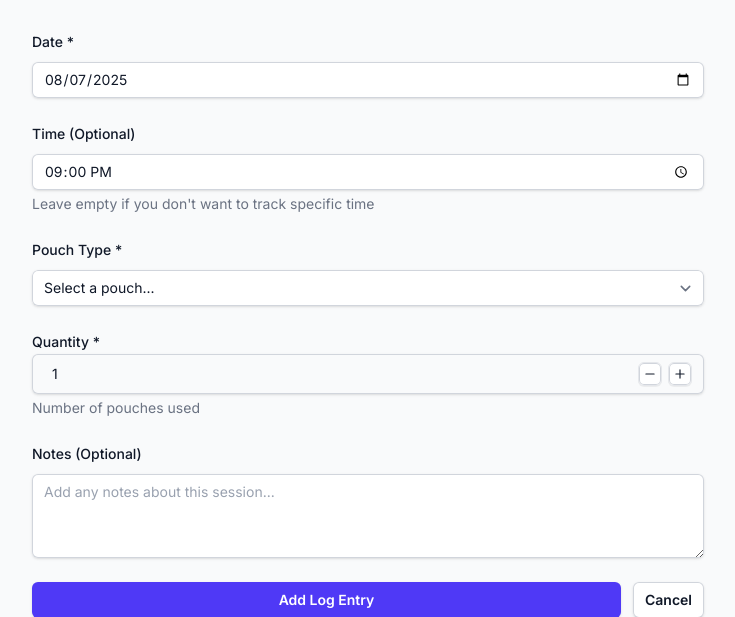
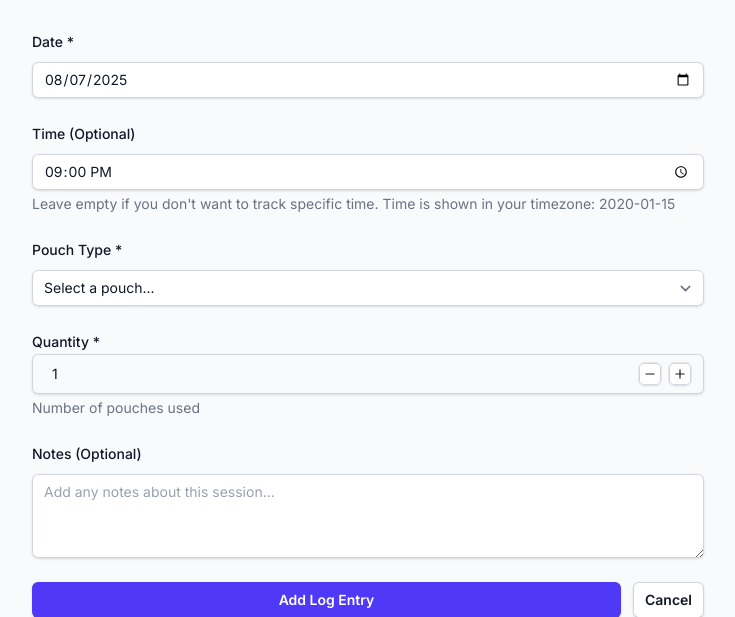
Before and after one commit to MAbbara/Nicotine-Tracker, a Flask app: page /log/add in a window 1280 px wide. Shown: the part 143-760 px from the top of the page, without its empty margins (32-767 px from the left). Run offline with Flask 3, Linux system fonts and the light colour scheme; the visitor is signed in with stand-in values (Sample User, id 1); tables that the repository leaves empty hold one stand-in row (values such as "Sample post").

Commit message:
Added timezone handling and conversion for log entries and user preferences

```diff
--- a/routes/auth.py
+++ b/routes/auth.py
@@ -128,6 +128,7 @@
             if user and user.check_password(password):
                 session['user_id'] = user.id
                 session['user_email'] = user.email
+                session['user_timezone'] = user.timezone or 'UTC'
                 session.permanent = remember_me
 
                 current_app.logger.info(f'User {email} logged in successfully')
--- a/routes/logging.py
+++ b/routes/logging.py
@@ -37,21 +37,35 @@
                 flash('Quantity must be greater than 0.', 'error')
                 return redirect(url_for('logging.add_log'))
 
-            # Parse date (in user's timezone)
-            try:
-                log_date = datetime.strptime(log_date_str, '%Y-%m-%d').date()
-            except ValueError:
-                flash('Invalid date format.', 'error')
-                return redirect(url_for('logging.add_log'))
+            # Check if we have UTC values from timezone-aware frontend
+            utc_log_date_str = request.form.get('utc_log_date')
+            utc_log_time_str = request.form.get('utc_log_time')
+            frontend_timezone = request.form.get('user_timezone')
 
-            # Parse time (optional, in user's timezone)
-            log_time = None
-            if log_time_str:
+            if utc_log_date_str and utc_log_time_str and frontend_timezone:
+                # Use UTC values from timezone-aware frontend
                 try:
-                    log_time = datetime.strptime(log_time_str, '%H:%M').time()
+                    log_date = datetime.strptime(utc_log_date_str, '%Y-%m-%d').date()
+                    log_time = datetime.strptime(utc_log_time_str, '%H:%M').time()
                 except ValueError:
-                    flash('Invalid time format. Use HH:MM format.', 'error')
+                    flash('Invalid date/time format from timezone conversion.', 'error')
                     return redirect(url_for('logging.add_log'))
+            else:
+                # Fallback to server-side timezone conversion
+                try:
+                    log_date = datetime.strptime(log_date_str, '%Y-%m-%d').date()
+                except ValueError:
+                    flash('Invalid date format.', 'error')
+                    return redirect(url_for('logging.add_log'))
+
+                # Parse time (optional, in user's timezone)
+                log_time = None
+                if log_time_str:
+                    try:
+                        log_time = datetime.strptime(log_time_str, '%H:%M').time()
+                    except ValueError:
+                        flash('Invalid time format. Use HH:MM format.', 'error')
+                        return redirect(url_for('logging.add_log'))
 
             # Use service layer to create log entry
             try:
@@ -61,33 +75,60 @@
                     if not pouch:
                         flash('Selected pouch not found.', 'error')
                         return redirect(url_for('logging.add_log'))
-                    # Use existing pouch id with timezone conversion
-                    add_log_entry(
-                        user_id=user.id,
-                        log_date=log_date,
-                        log_time=log_time,
-                        quantity=quantity,
-                        notes=notes,
-                        pouch_id=pouch.id,
-                        user_timezone=user.timezone
-                    )
+                    # Use existing pouch id
+                    if utc_log_date_str and utc_log_time_str:
+                        # Direct UTC storage (already converted by frontend)
+                        add_log_entry(
+                            user_id=user.id,
+                            log_date=log_date,
+                            log_time=log_time,
+                            quantity=quantity,
+                            notes=notes,
+                            pouch_id=pouch.id,
+                            user_timezone=None  # Skip server-side conversion
+                        )
+                    else:
+                        # Server-side timezone conversion
+                        add_log_entry(
+                            user_id=user.id,
+                            log_date=log_date,
+                            log_time=log_time,
+                            quantity=quantity,
+                            notes=notes,
+                            pouch_id=pouch.id,
+                            user_timezone=user.timezone
+                        )
                 elif custom_brand and custom_nicotine_mg:
                     try:
                         custom_mg = int(custom_nicotine_mg)
                         if custom_mg <= 0:
                             flash('Custom nicotine content must be greater than 0.', 'error')
                             return redirect(url_for('logging.add_log'))
-                        # Create custom log entry with timezone conversion
-                        add_log_entry(
-                            user_id=user.id,
-                            log_date=log_date,
-                            log_time=log_time,
-                            quantity=quantity,
-                            notes=notes,
-                            custom_brand=custom_brand,
-                            custom_nicotine_mg=custom_mg,
-                            user_timezone=user.timezone
-                        )
+                        # Create custom log entry
+                        if utc_log_date_str and utc_log_time_str:
+                            # Direct UTC storage (already converted by frontend)
+                            add_log_entry(
+                                user_id=user.id,
+                                log_date=log_date,
+                                log_time=log_time,
+                                quantity=quantity,
+                                notes=notes,
+                                custom_brand=custom_brand,
+                                custom_nicotine_mg=custom_mg,
+                                user_timezone=None  # Skip server-side conversion
+                            )
+                        else:
+                            # Server-side timezone conversion
+                            add_log_entry(
+                                user_id=user.id,
+                                log_date=log_date,
+                                log_time=log_time,
+                                quantity=quantity,
+                                notes=notes,
+                                custom_brand=custom_brand,
+                                custom_nicotine_mg=custom_mg,
+                                user_timezone=user.timezone
+                            )
                     except ValueError:
                         flash('Invalid nicotine content. Please enter a number.', 'error')
                         return redirect(url_for('logging.add_log'))
--- a/routes/settings.py
+++ b/routes/settings.py
@@ -34,6 +34,9 @@
                 # Update user preferences
                 user.units_preference = units_preference
                 user.timezone = timezone
+
+                # Update session timezone for immediate effect
+                session['user_timezone'] = timezone
 
                 # Store additional preferences in session
                 preferences_data = {
@@ -296,6 +299,9 @@
             user.weight = weight
             user.timezone = timezone
             user.units_preference = units_preference
+
+            # Update session timezone for immediate effect
+            session['user_timezone'] = timezone
 
             # Store preferred brands as JSON
             if preferred_brands:
--- /dev/null
+++ b/static/js/timezone-handler.js
@@ -0,0 +1,213 @@
+class TimezoneHandler {
+    constructor() {
+        this.userTimezone = null;
+        this.init();
+    }
+
+    init() {
+        // Get user's preferred timezone from the page
+        const timezoneElement = document.querySelector('[data-user-timezone]');
+        if (timezoneElement) {
+            this.userTimezone = timezoneElement.getAttribute('data-user-timezone');
+        }
+
+        // Initialize form handlers
+        this.initializeFormHandlers();
+    }
+
+    initializeFormHandlers() {
+        // Handle add log form
+        const addLogForm = document.querySelector('#add-log-form');
+        if (addLogForm) {
+            this.setupAddLogForm(addLogForm);
+        }
+
+        // Handle edit log forms
+        const editLogForms = document.querySelectorAll('.edit-log-form');
+        editLogForms.forEach(form => this.setupEditLogForm(form));
+    }
+
+    setupAddLogForm(form) {
+        const dateInput = form.querySelector('input[name="log_date"]');
+        const timeInput = form.querySelector('input[name="log_time"]');
+
+        if (!dateInput || !timeInput) return;
+
+        // Set default values in user's timezone
+        this.setDefaultDateTime(dateInput, timeInput);
+
+        // Add timezone conversion on form submission
+        form.addEventListener('submit', (e) => {
+            this.handleFormSubmission(e, form, dateInput, timeInput);
+        });
+    }
+
+    setupEditLogForm(form) {
+        const dateInput = form.querySelector('input[name="log_date"]');
+        const timeInput = form.querySelector('input[name="log_time"]');
+
+        if (!dateInput || !timeInput) return;
+
+        // Convert existing UTC values to user timezone for editing
+        this.convertExistingValues(dateInput, timeInput);
+
+        // Add timezone conversion on form submission
+        form.addEventListener('submit', (e) => {
+            this.handleFormSubmission(e, form, dateInput, timeInput);
+        });
+    }
+
+    setDefaultDateTime(dateInput, timeInput) {
+        if (!this.userTimezone) return;
+
+        try {
+            // Get current time in user's timezone
+            const now = new Date();
+            const userTime = this.convertToUserTimezone(now);
+
+            // Set default date
+            if (!dateInput.value) {
+                dateInput.value = userTime.toISOString().split('T')[0];
+            }
+
+            // Set default time
+            if (!timeInput.value) {
+                const hours = userTime.getHours().toString().padStart(2, '0');
+                const minutes = userTime.getMinutes().toString().padStart(2, '0');
+                timeInput.value = `${hours}:${minutes}`;
+            }
+        } catch (error) {
+            console.warn('Error setting default timezone values:', error);
+        }
+    }
+
+    convertExistingValues(dateInput, timeInput) {
+        if (!this.userTimezone || !dateInput.value || !timeInput.value) return;
+
+        try {
+            // Parse the existing UTC values
+            const utcDateStr = dateInput.value;
+            const utcTimeStr = timeInput.value;
+
+            // Create UTC datetime
+            const utcDateTime = new Date(`${utcDateStr}T${utcTimeStr}:00.000Z`);
+
+            // Convert to user timezone
+            const userDateTime = this.convertToUserTimezone(utcDateTime);
+
+            // Update form fields
+            dateInput.value = userDateTime.toISOString().split('T')[0];
+            const hours = userDateTime.getHours().toString().padStart(2, '0');
+            const minutes = userDateTime.getMinutes().toString().padStart(2, '0');
+            timeInput.value = `${hours}:${minutes}`;
+        } catch (error) {
+            console.warn('Error converting existing timezone values:', error);
+        }
+    }
+
+    handleFormSubmission(event, form, dateInput, timeInput) {
+        if (!this.userTimezone) return;
+
+        try {
+            // Get the user's input values
+            const userDate = dateInput.value;
+            const userTime = timeInput.value;
+
+            if (!userDate || !userTime) return;
+
+            // Convert user's local input to UTC
+            const userDateTime = new Date(`${userDate}T${userTime}:00`);
+            const utcDateTime = this.convertToUTC(userDateTime);
+
+            // Create hidden fields with UTC values
+            this.addHiddenTimezoneFields(form, utcDateTime);
+
+        } catch (error) {
+            console.warn('Error handling timezone conversion on form submission:', error);
+        }
+    }
+
+    convertToUserTimezone(utcDate) {
+        if (!this.userTimezone) return utcDate;
+
+        // Use Intl.DateTimeFormat to convert to user's timezone
+        const formatter = new Intl.DateTimeFormat('en-CA', {
+            timeZone: this.userTimezone,
+            year: 'numeric',
+            month: '2-digit',
+            day: '2-digit',
+            hour: '2-digit',
+            minute: '2-digit',
+            second: '2-digit',
+            hour12: false
+        });
+
+        const parts = formatter.formatToParts(utcDate);
+        const year = parts.find(p => p.type === 'year').value;
+        const month = parts.find(p => p.type === 'month').value;
+        const day = parts.find(p => p.type === 'day').value;
+        const hour = parts.find(p => p.type === 'hour').value;
+        const minute = parts.find(p => p.type === 'minute').value;
+        const second = parts.find(p => p.type === 'second').value;
+
+        return new Date(`${year}-${month}-${day}T${hour}:${minute}:${second}`);
+    }
+
+    convertToUTC(userDateTime) {
+        if (!this.userTimezone) return userDateTime;
+
+        // Create a date in the user's timezone
+        const tempDate = new Date(userDateTime.toLocaleString('en-US', {timeZone: 'UTC'}));
+        const userOffset = userDateTime.getTime() - tempDate.getTime();
+
+        // Get the timezone offset for the user's timezone
+        const userTzDate = new Date(userDateTime.toLocaleString('en-US', {timeZone: this.userTimezone}));
+        const utcDate = new Date(userDateTime.toLocaleString('en-US', {timeZone: 'UTC'}));
+        const tzOffset = userTzDate.getTime() - utcDate.getTime();
+
+        // Apply the offset to get UTC time
+        return new Date(userDateTime.getTime() - tzOffset);
+    }
+
+    addHiddenTimezoneFields(form, utcDateTime) {
+        // Remove existing hidden timezone fields
+        const existingFields = form.querySelectorAll('.timezone-converted-field');
+        existingFields.forEach(field => field.remove());
+
+        // Add UTC date field
+        const utcDateField = document.createElement('input');
+        utcDateField.type = 'hidden';
+        utcDateField.name = 'utc_log_date';
+        utcDateField.value = utcDateTime.toISOString().split('T')[0];
+        utcDateField.className = 'timezone-converted-field';
+        form.appendChild(utcDateField);
+
+        // Add UTC time field
+        const utcTimeField = document.createElement('input');
+        utcTimeField.type = 'hidden';
+        utcTimeField.name = 'utc_log_time';
+        const hours = utcDateTime.getUTCHours().toString().padStart(2, '0');
+        const minutes = utcDateTime.getUTCMinutes().toString().padStart(2, '0');
+        utcTimeField.value = `${hours}:${minutes}`;
+        utcTimeField.className = 'timezone-converted-field';
+        form.appendChild(utcTimeField);
+
+        // Add timezone info field
+        const timezoneField = document.createElement('input');
+        timezoneField.type = 'hidden';
+        timezoneField.name = 'user_timezone';
+        timezoneField.value = this.userTimezone;
+        timezoneField.className = 'timezone-converted-field';
+        form.appendChild(timezoneField);
+    }
+}
+
+// Initialize when DOM is loaded
+document.addEventListener('DOMContentLoaded', () => {
+    new TimezoneHandler();
+});
+
+// Export for module use
+if (typeof module !== 'undefined' && module.exports) {
+    module.exports = TimezoneHandler;
+}
--- a/templates/base.html
+++ b/templates/base.html
@@ -214,8 +214,20 @@
   <script src="{{ url_for('static', filename='js/lodash.min.js') }}"></script>
   <script src="{{ url_for('static', filename='js/apexcharts.min.js') }}"></script>
   <script src="{{ url_for('static', filename='js/helper-apexcharts.js') }}"></script>
+  <!-- Timezone Handler -->
+  {% if session.user_id %}
+  <script src="{{ url_for('static', filename='js/timezone-handler.js') }}"></script>
+  <script>
+    // Set user timezone globally for timezone handler
+    document.documentElement.setAttribute('data-user-timezone', '{{ session.user_timezone or "UTC" }}');
+  </script>
+  {% endif %}
+
   <!-- Your custom JS -->
   <script src="{{ url_for('static', filename='js/main.js') }}"></script>
+
+  {% block extra_js %}{% endblock %}
+
   <script>
     window.HSStaticMethods.autoInit();
   </script>
--- a/templates/logging/add_log.html
+++ b/templates/logging/add_log.html
@@ -2,7 +2,12 @@
 
 {% block title %}Add Log Entry - Nicotine Tracker{% endblock %}
 
+{% block extra_js %}
+<script src="{{ url_for('static', filename='js/timezone-handler.js') }}"></script>
+{% endblock %}
+
 {% block content %}
+<div data-user-timezone="{{ user_timezone or 'UTC' }}">
 <div class="px-4 sm:px-6 lg:px-8">
   <!-- Header -->
   <div class="sm:flex sm:items-center">
@@ -16,7 +21,7 @@
 
   <!-- Form -->
   <div class="mt-8 max-w-2xl">
-    <form method="POST" class="space-y-6" data-validate>
+    <form method="POST" class="space-y-6" id="add-log-form" data-validate>
       <!-- Date -->
       <div>
         <label for="log_date" class="block text-sm font-medium leading-6 text-gray-900 dark:text-white">
@@ -34,11 +39,11 @@
           Time (Optional)
         </label>
         <div class="mt-2">
-          <input type="time" name="log_time" id="log_time"
+          <input type="time" name="log_time" id="log_time" value="{{ current_time or '' }}"
             class="block w-full rounded-md border-0 py-1.5 px-3 text-gray-900 shadow-sm ring-1 ring-inset ring-gray-300 placeholder:text-gray-400 focus:ring-2 focus:ring-inset focus:ring-indigo-600 sm:text-sm sm:leading-6 dark:bg-gray-700 dark:text-white dark:ring-gray-600">
         </div>
         <p class="mt-1 text-sm text-gray-500 dark:text-gray-400">
-          Leave empty if you don't want to track specific time
+          Leave empty if you don't want to track specific time. Time is shown in your timezone: {{ user_timezone or 'UTC' }}
         </p>
       </div>
 
@@ -193,6 +198,7 @@
     </div>
   </div>
 </div>
+</div>
 
 <script>
   function toggleCustomFields() {
--- a/templates/logging/view_logs.html
+++ b/templates/logging/view_logs.html
@@ -24,8 +24,8 @@
             <tbody class="bg-white dark:bg-gray-900 divide-y divide-gray-200 dark:divide-gray-700">
                 {% for log in logs.items %}
                 <tr>
-                    <td class="px-6 py-4 whitespace-nowrap text-sm font-medium text-gray-900 dark:text-white">{{ log.log_date.strftime('%Y-%m-%d') }}</td>
-                    <td class="px-6 py-4 whitespace-nowrap text-sm text-gray-500 dark:text-gray-400">{{ log.log_time.strftime('%H:%M') if log.log_time else '-' }}</td>
+                    <td class="px-6 py-4 whitespace-nowrap text-sm font-medium text-gray-900 dark:text-white">{{ log.get_user_date(user_timezone).strftime('%Y-%m-%d') if user_timezone else log.log_date.strftime('%Y-%m-%d') }}</td>
+                    <td class="px-6 py-4 whitespace-nowrap text-sm text-gray-500 dark:text-gray-400">{{ log.get_user_time(user_timezone).strftime('%H:%M') if log.log_time and user_timezone else (log.log_time.strftime('%H:%M') if log.log_time else '-') }}</td>
                     <td class="px-6 py-4 whitespace-nowrap text-sm text-gray-500 dark:text-gray-400">{{ log.get_brand_name() }}</td>
                     <td class="px-6 py-4 whitespace-nowrap text-sm text-gray-500 dark:text-gray-400">{{ log.quantity }}</td>
                     <td class="px-6 py-4 whitespace-nowrap text-sm text-gray-500 dark:text-gray-400">{{ log.get_nicotine_content() }}</td>
```
Also changed, not shown: models/log.py (+26 -0 lines), services/log_service.py (+15 -10 lines).
